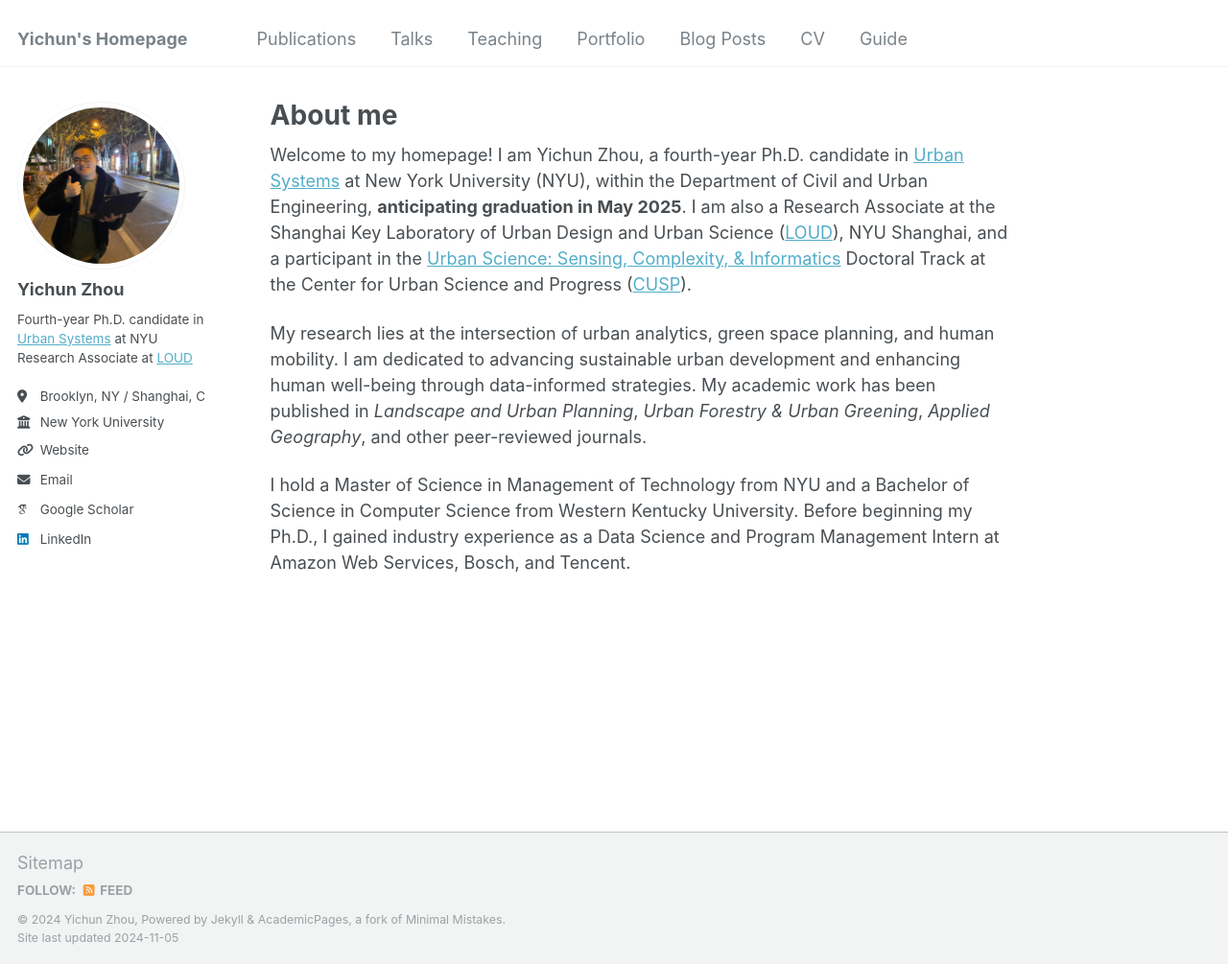
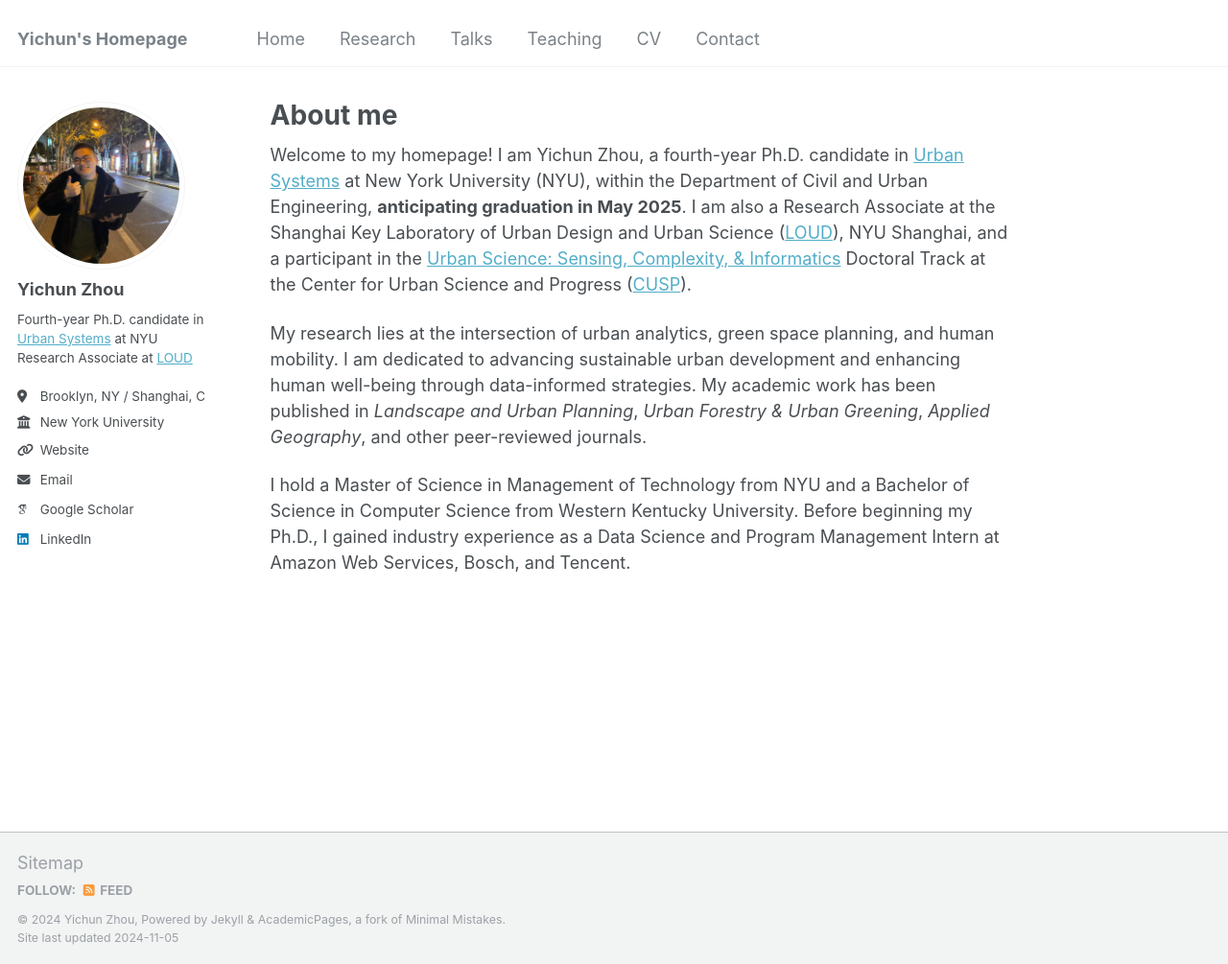
Before and after one commit to yichunzhou12/yichunzhou12.github.io, a Jekyll site: the page built from _pages/about.md, in a window 1280 px wide and 1005 px high. Shown: the whole window at 96% size. Built offline with Jekyll 4.4.1, drawn with Linux system fonts in a browser that asks for light colours; some web fonts are replaced.

Commit message:
Update navigation.yml

```diff
--- a/_data/navigation.yml
+++ b/_data/navigation.yml
@@ -5,7 +5,10 @@
 # prevent it from being included in the site.
 
 main:
-  - title: "Publications"
+  - title: "Home"
+    url: /about/
+
+  - title: "Research"
     url: /publications/
 
   - title: "Talks"
@@ -14,14 +17,14 @@ main:
   - title: "Teaching"
     url: /teaching/
 
-  - title: "Portfolio"
-    url: /portfolio/
+  # - title: "Portfolio"
+  #   url: /portfolio/
 
-  - title: "Blog Posts"
-    url: /year-archive/
+  # - title: "Blog Posts"
+  #   url: /year-archive/
 
   - title: "CV"
     url: /cv/
 
-  - title: "Guide"
-    url: /markdown/
+  - title: "Contact"
+    url: /contact/
```
